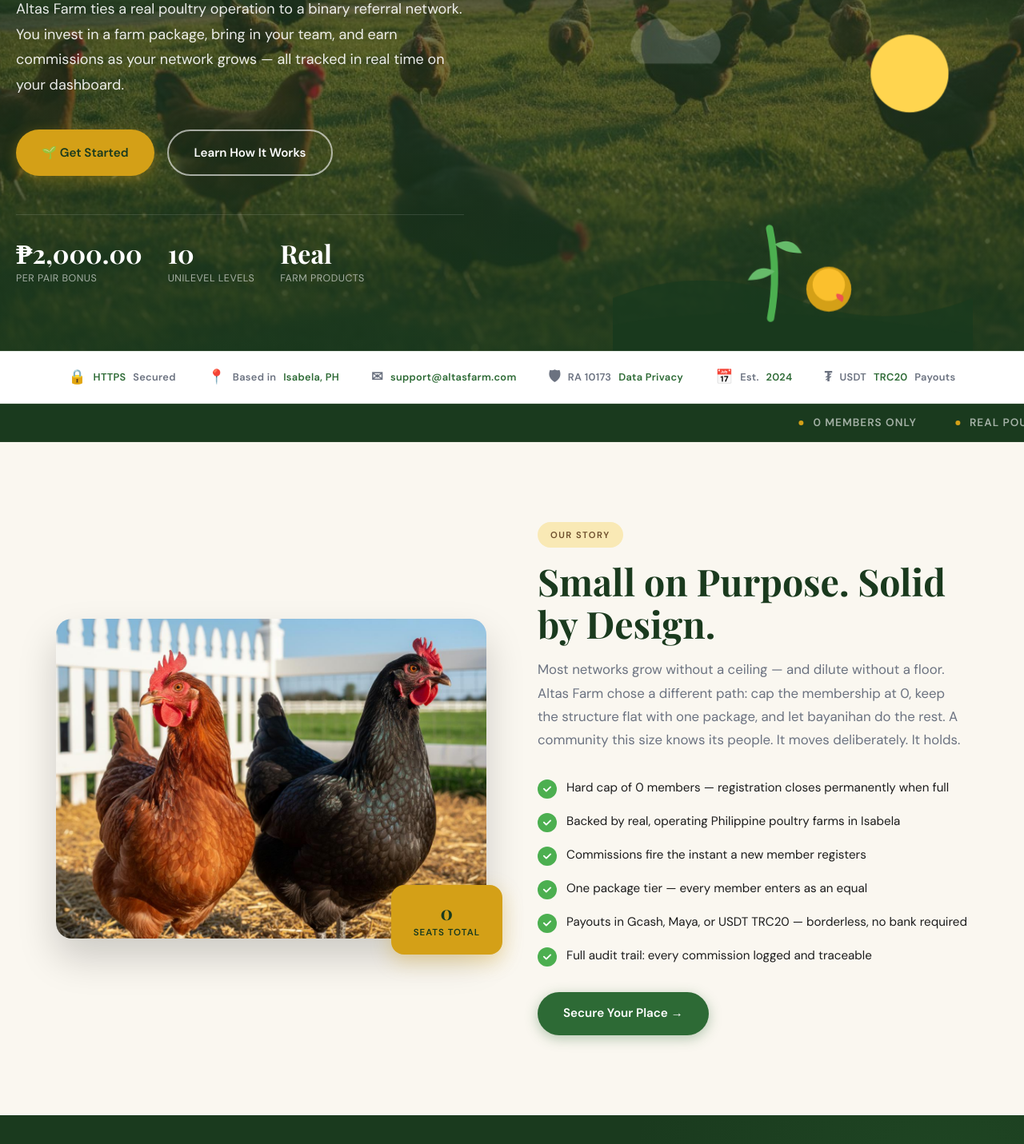
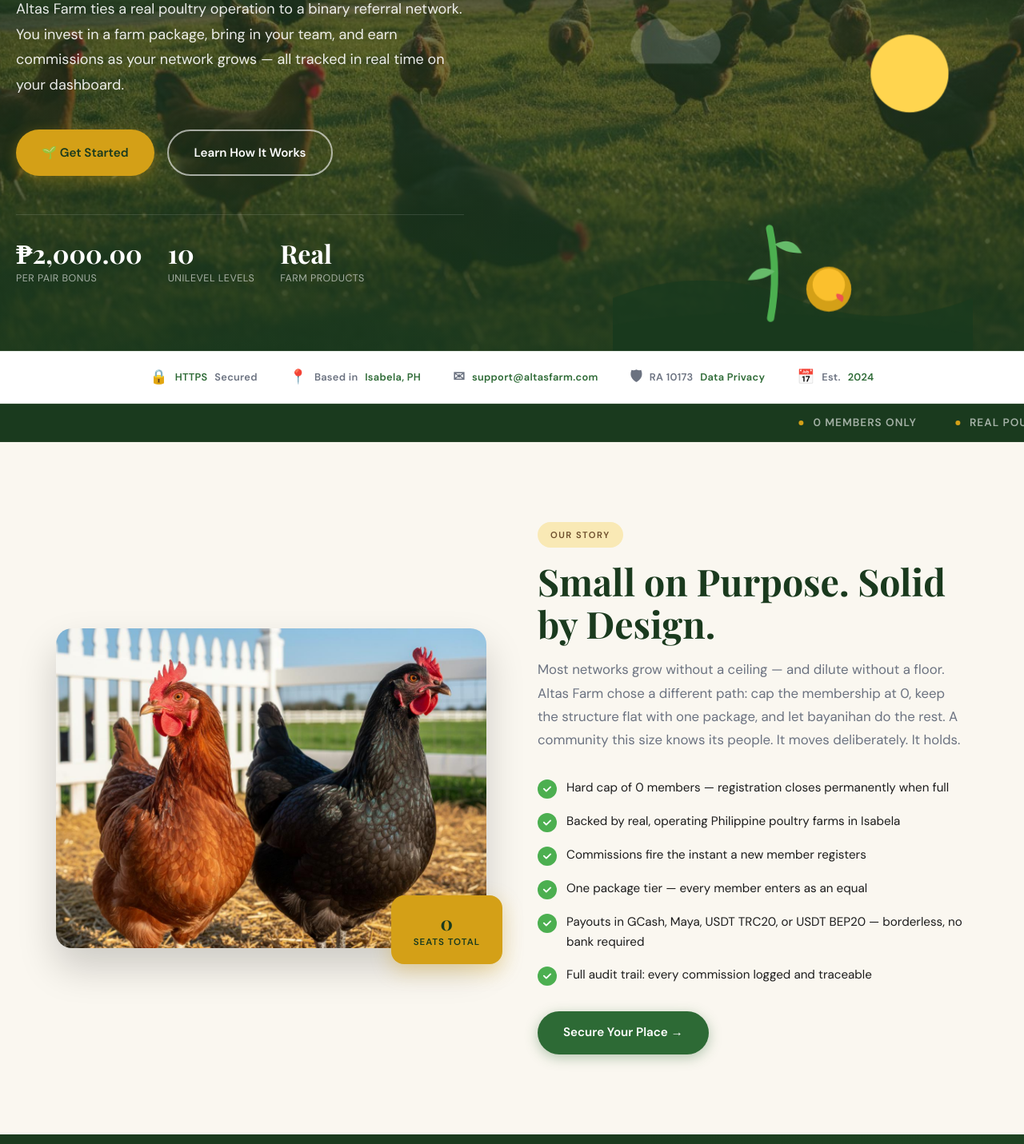
Before and after one commit to reybitgo/altaslive, a PHP site: page /altaslive/frontend/index.php in a window 1280 px wide. Shown: the part 412-1843 px from the top of the page at 80% size. Run offline with PHP 8.4, Linux system fonts and the light colour scheme; data comes from the database, SQL or seed files in the repository; some libraries are stand-ins or nearby versions.

Commit message:
ghk frontend

```diff
--- a/frontend/index.php
+++ b/frontend/index.php
@@ -33,7 +33,7 @@ $isFull     = $seatsLeft <= 0;
 $streamCount = 2 + ($indirectEnabled ? 1 : 0) + ($dfiEnabled ? 1 : 0);
 
 // Build payout methods list
-$payoutMethods = ['USDT TRC20'];
+$payoutMethods = ['USDT TRC20', 'USDT BEP20'];
 if ($gcashEnabled) $payoutMethods[] = 'GCash';
 if ($mayaEnabled)  $payoutMethods[] = 'Maya';
 $payoutMethodsText = implode(', ', $payoutMethods);
@@ -61,7 +61,7 @@ $streamOxford = count($streamWords) > 2
   <!-- ── Primary SEO ── -->
   <title><?= e($siteName) ?> — Closed <?= number_format($seatLimit) ?>-Member Philippine Poultry Network</title>
   <meta name="description" content="<?= e($siteName) ?> is a closed <?= number_format($seatLimit) ?>-member Philippine poultry binary network. <?= $streamCount ?> income streams (<?= $streamText ?>). <?= $payoutMethodsText ?> payouts. Seats are finite — join before the network is full.">
-  <meta name="keywords" content="<?= e($siteName) ?>, Philippine poultry network, binary MLM Philippines, USDT payout, farm investment Philippines, poultry farming community, bayanihan network<?= $indirectEnabled ? ', unilevel' : '' ?>">
+  <meta name="keywords" content="<?= e($siteName) ?>, Philippine poultry network, binary MLM Philippines, USDT payout, USDT TRC20, USDT BEP20, farm investment Philippines, poultry farming community, bayanihan network<?= $indirectEnabled ? ', unilevel' : '' ?>">
   <meta name="robots" content="index, follow">
   <meta name="author" content="<?= e($siteName) ?>">
   <link rel="canonical" href="<?= $base ?>/">
@@ -297,7 +297,7 @@ $streamOxford = count($streamWords) > 2
         <p>These Terms of Service ("Terms") govern the relationship between <?= e($siteName) ?> ("the Platform," "we," "us") and any individual who registers as a member ("Member," "you"). <?= e($siteName) ?> is operated by its founding administrators, based in Santiago, Isabela, Philippines.</p>
 
         <h3>2. Eligibility</h3>
-        <p>To register, you must: (a) be at least 18 years of age; (b) be a resident of the Philippines or a Filipino national abroad; (c) possess a valid USDT TRC20 wallet address for receiving payouts; (d) have a valid registration code issued by an existing member or the admin team; and (e) agree to these Terms in full.</p>
+        <p>To register, you must: (a) be at least 18 years of age; (b) be a resident of the Philippines or a Filipino national abroad; (c) possess a valid USDT TRC20 or USDT BEP20 wallet address for receiving payouts; (d) have a valid registration code issued by an existing member or the admin team; and (e) agree to these Terms in full.</p>
 
         <h3>3. Membership Limit</h3>
         <p><?= e($siteName) ?> operates a hard membership cap of exactly <?= number_format($seatLimit) ?> (<?= e((new NumberFormatter('en', NumberFormatter::SPELLOUT))->format($seatLimit)) ?>) seats. When the <?= number_format($seatLimit) ?>th registration is confirmed, the platform will permanently close registration. No exceptions, waitlists, or re-openings will be considered. Each member is limited to one (1) account. Registering multiple accounts constitutes fraud and will result in immediate suspension and forfeiture of balances.</p>
@@ -369,7 +369,7 @@ $streamOxford = count($streamWords) > 2
         <h3>2. What We Collect</h3>
         <ul>
           <li><strong>Registration data:</strong> Full name, email address, mobile number, province/region, and the referral code used to register.</li>
-          <li><strong>Financial data:</strong> Your USDT TRC20 wallet address, withdrawal requests, and commission history. We do not collect bank account numbers, credit card numbers, or GCash/Maya account details.</li>
+          <li><strong>Financial data:</strong> Your USDT TRC20 or USDT BEP20 wallet address, withdrawal requests, and commission history. We do not collect bank account numbers, credit card numbers, or GCash/Maya account details.</li>
           <li><strong>Technical data:</strong> IP address (for security and fraud detection), browser type, device type, and session tokens. These are discarded after 30 days.</li>
           <li><strong>Communications:</strong> Support messages and emails you send to us.</li>
         </ul>
@@ -450,7 +450,7 @@ $streamOxford = count($streamWords) > 2
         <p><?= e($siteName) ?> operates in accordance with the Philippine Consumer Act (Republic Act 7394). Members have the right to honest and accurate information about the platform, its earning structure, and its limitations. Any member who believes they have been misled by a sponsor's claims may report the matter to <a href="mailto:support@altasfarm.com" style="color:var(--green-mid);">support@altasfarm.com</a>. We take misrepresentation by sponsors seriously and will investigate reported cases.</p>
 
         <h3>6. USDT / Cryptocurrency Disclosure</h3>
-        <p>All payouts on <?= e($siteName) ?> are made in USDT (Tether) on the TRON network (TRC20). USDT is a stablecoin pegged to the US Dollar. While USDT is designed to maintain a 1:1 peg, cryptocurrency carries inherent risks including de-pegging events, blockchain network congestion, and wallet loss. <?= e($siteName) ?> is not liable for losses arising from cryptocurrency market conditions. Members are responsible for the security of their own USDT wallets.</p>
+        <p>All payouts on <?= e($siteName) ?> are made in USDT (Tether) on the TRON network (TRC20) or the BNB Smart Chain (BEP20), at the member's choice. USDT is a stablecoin pegged to the US Dollar. While USDT is designed to maintain a 1:1 peg, cryptocurrency carries inherent risks including de-pegging events, blockchain network congestion, and wallet loss. <?= e($siteName) ?> is not liable for losses arising from cryptocurrency market conditions. Members are responsible for the security of their own USDT wallets.</p>
 
         <h3>7. Income Disclaimer</h3>
         <p>Earnings from <?= e($siteName) ?> are not guaranteed. The amount a member earns depends on their own referral activity, the activity of their network, and the pace of overall registrations within the <?= number_format($seatLimit) ?>-seat limit. <?= e($siteName) ?> does not represent, warrant, or imply that any specific income level is achievable. Do not invest funds you cannot afford to lose.</p>
@@ -656,7 +656,6 @@ $streamOxford = count($streamWords) > 2
       <div class="trust-item"><span class="trust-icon">✉</span> <strong>support@altasfarm.com</strong></div>
       <div class="trust-item"><span class="trust-icon">🛡</span> RA 10173 <strong>Data Privacy</strong></div>
       <div class="trust-item"><span class="trust-icon">📅</span> Est. <strong>2024</strong></div>
-      <div class="trust-item"><span class="trust-icon">₮</span> USDT <strong>TRC20</strong> Payouts</div>
     </div>
   </div>
 
@@ -668,7 +667,7 @@ $streamOxford = count($streamWords) > 2
     number_format($seatLimit) . ' Members Only',
     'Real Poultry Products',
     'Instant Commissions',
-    'USDT TRC20 Payouts',
+    'USDT TRC20 & BEP20 Payouts',
     'Philippine Farms',
     'Daily Pair Bonuses',
     'Bayanihan Network',
@@ -716,7 +715,7 @@ $streamOxford = count($streamWords) > 2
             <li>Backed by real, operating Philippine poultry farms in Isabela</li>
             <li>Commissions fire the instant a new member registers</li>
             <li>One package tier — every member enters as an equal</li>
-            <li>Payouts in Gcash, Maya, or USDT TRC20 — borderless, no bank required</li>
+            <li>Payouts in GCash, Maya, USDT TRC20, or USDT BEP20 — borderless, no bank required</li>
             <li>Full audit trail: every commission logged and traceable</li>
           </ul>
           <div style="margin-top:2rem;">
@@ -884,6 +883,7 @@ $streamOxford = count($streamWords) > 2
                 <?php if ($gcashEnabled): ?><span class="badge-payout" style="background:#0070d820;color:#0070d8;">GCash</span><?php endif; ?>
                 <?php if ($mayaEnabled): ?><span class="badge-payout" style="background:#48b0db20;color:#48b0db;">Maya</span><?php endif; ?>
                 <span class="badge-payout" style="background:#26a17b20;color:#26a17b;">₮ USDT TRC20</span>
+                <span class="badge-payout" style="background:#f0b90b20;color:#f0b90b;">₮ USDT BEP20</span>
               </div>
               <div class="pkg-price"><?= fmt_money($pkg['entry_fee']) ?> <small>one-time entry fee</small></div>
               <?php if (!$isFull): ?>
@@ -914,7 +914,8 @@ $streamOxford = count($streamWords) > 2
                 <div class="payout-methods" style="margin-bottom:1rem;">
                   <?php if ($gcashEnabled): ?><span class="badge-payout" style="background:#0070d820;color:#0070d8;font-size:.7rem;padding:.2rem .5rem;border-radius:4px;">GCash</span><?php endif; ?>
                   <?php if ($mayaEnabled): ?><span class="badge-payout" style="background:#48b0db20;color:#48b0db;font-size:.7rem;padding:.2rem .5rem;border-radius:4px;">Maya</span><?php endif; ?>
-                  <span class="badge-payout" style="background:#26a17b20;color:#26a17b;font-size:.7rem;padding:.2rem .5rem;border-radius:4px;">USDT</span>
+                  <span class="badge-payout" style="background:#26a17b20;color:#26a17b;font-size:.7rem;padding:.2rem .5rem;border-radius:4px;">USDT TRC20</span>
+                  <span class="badge-payout" style="background:#f0b90b20;color:#f0b90b;font-size:.7rem;padding:.2rem .5rem;border-radius:4px;">USDT BEP20</span>
                 </div>
                 <?php if (!$isFull): ?>
                   <a href="<?= $base ?>/?page=register" class="btn-primary" style="width:100%;font-size:.9rem;">Claim Your Seat →</a>
@@ -961,7 +962,7 @@ $streamOxford = count($streamWords) > 2
             <div class="why-item">
               <div class="why-icon">₮</div>
               <div>
-                <div class="why-item-title">USDT — No Geography, No Bank</div>
+                <div class="why-item-title">USDT TRC20 & BEP20 — No Geography, No Bank</div>
                 <div class="why-item-desc">Payouts settle via <?= $payoutMethodsText ?>. Whether you are in the Philippines or working abroad, your wallet receives the same way — no remittance cut, no delay.</div>
               </div>
             </div>
```
